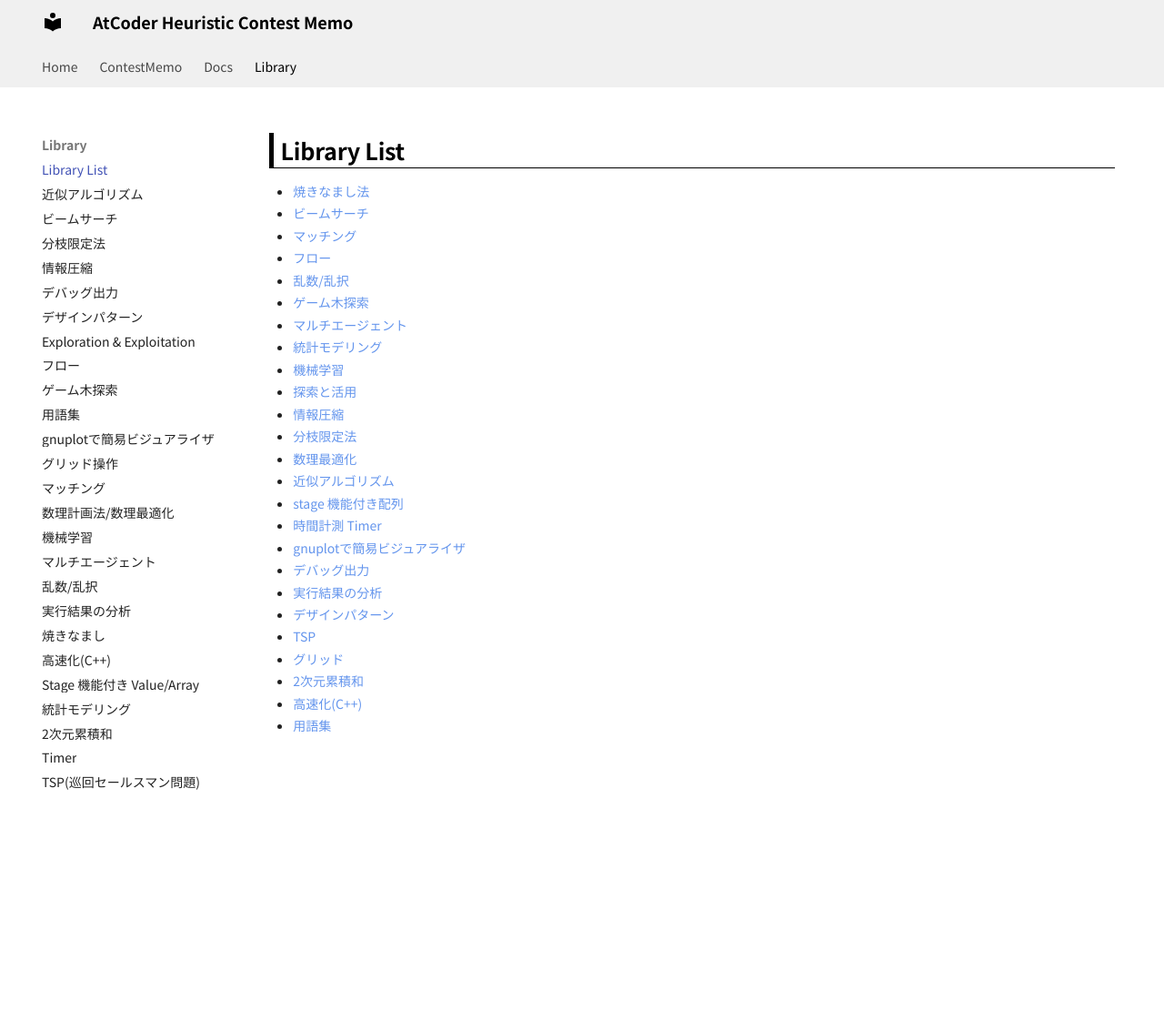
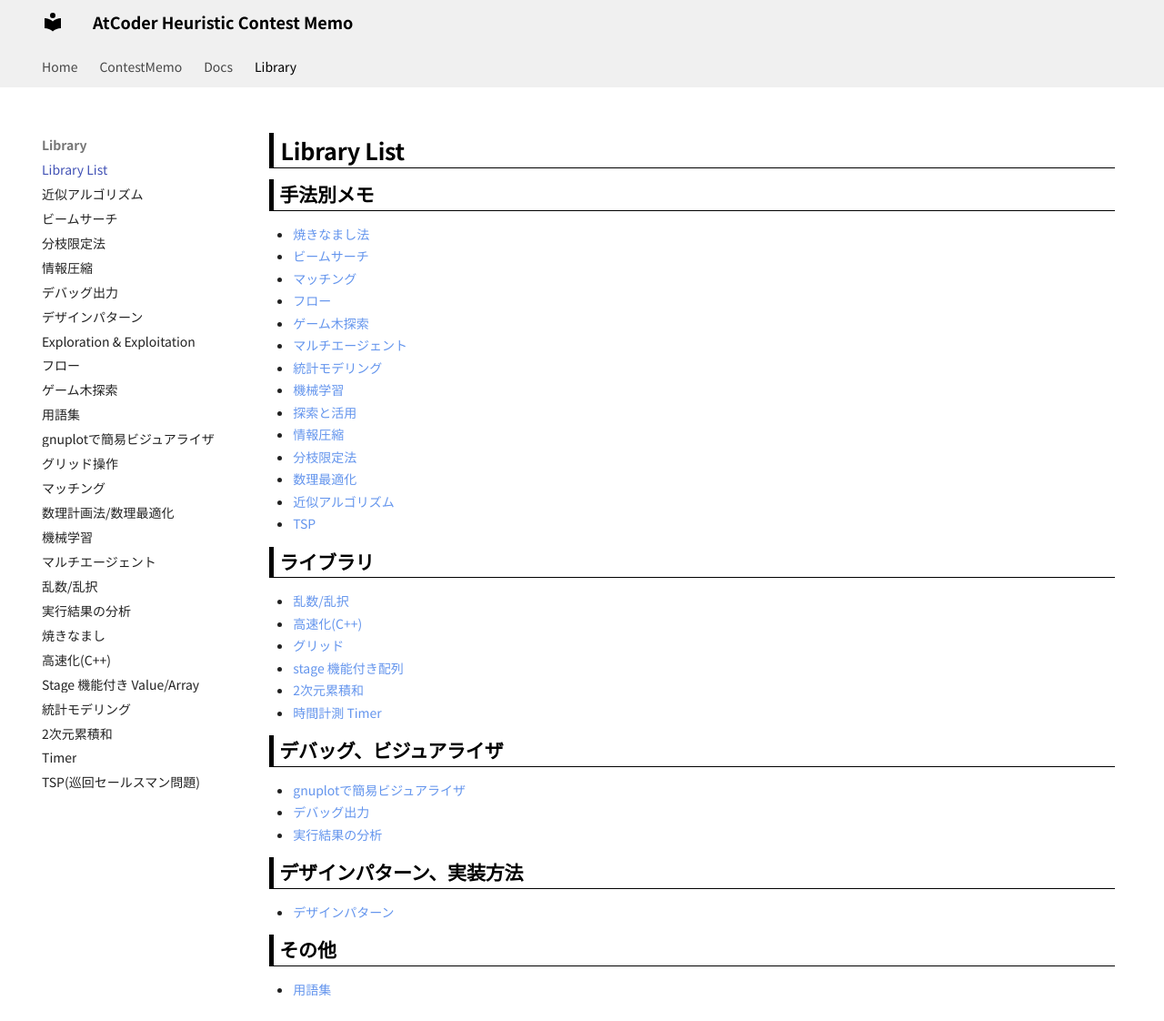
Before and after one commit to jetbead/AtCoderHeuristicContestMemo, an MkDocs documentation site: the page built from docs/Library/index.md, in a window 1280 px wide and 1122 px high. Shown: the whole window at 91% size. Built offline with MkDocs 1.6.1 and Material for MkDocs 9.7.7, drawn with Linux system fonts in a browser that asks for light colours; some web fonts are replaced.

Commit message:
modify Library/index.md

```diff
--- a/docs/Library/index.md
+++ b/docs/Library/index.md
@@ -1,10 +1,11 @@
 # Library List
+
+## 手法別メモ
 
 - [焼きなまし法](./sa.md)
 - [ビームサーチ](./beam_search.md)
 - [マッチング](./matching.md)
 - [フロー](./flow.md)
-- [乱数/乱択](./random.md)
 - [ゲーム木探索](./game_tree.md)
 - [マルチエージェント](./multi_agent.md)
 - [統計モデリング](./stats_modeling.md)
@@ -14,14 +15,29 @@
 - [分枝限定法](./branch_and_bound.md)
 - [数理最適化](./math_opt.md)
 - [近似アルゴリズム](./approx_algo.md)
+- [TSP](./tsp.md)
+
+## ライブラリ
+
+- [乱数/乱択](./random.md)
+- [高速化(C++)](./speedup.md)
+- [グリッド](./grid.md)
 - [stage 機能付き配列](./stage_array.md)
+- [2次元累積和](./summed_area_table.md)
 - [時間計測 Timer](./timer.md)
+
+## デバッグ、ビジュアライザ
+
 - [gnuplotで簡易ビジュアライザ](./gnuplot.md)
 - [デバッグ出力](./debug_print.md)
 - [実行結果の分析](./result_analy.md)
+
+
+## デザインパターン、実装方法
+
 - [デザインパターン](./design_pattern.md)
-- [TSP](./tsp.md)
-- [グリッド](./grid.md)
-- [2次元累積和](./summed_area_table.md)
-- [高速化(C++)](./speedup.md)
+
+
+## その他
+
 - [用語集](./glossary.md)
```
